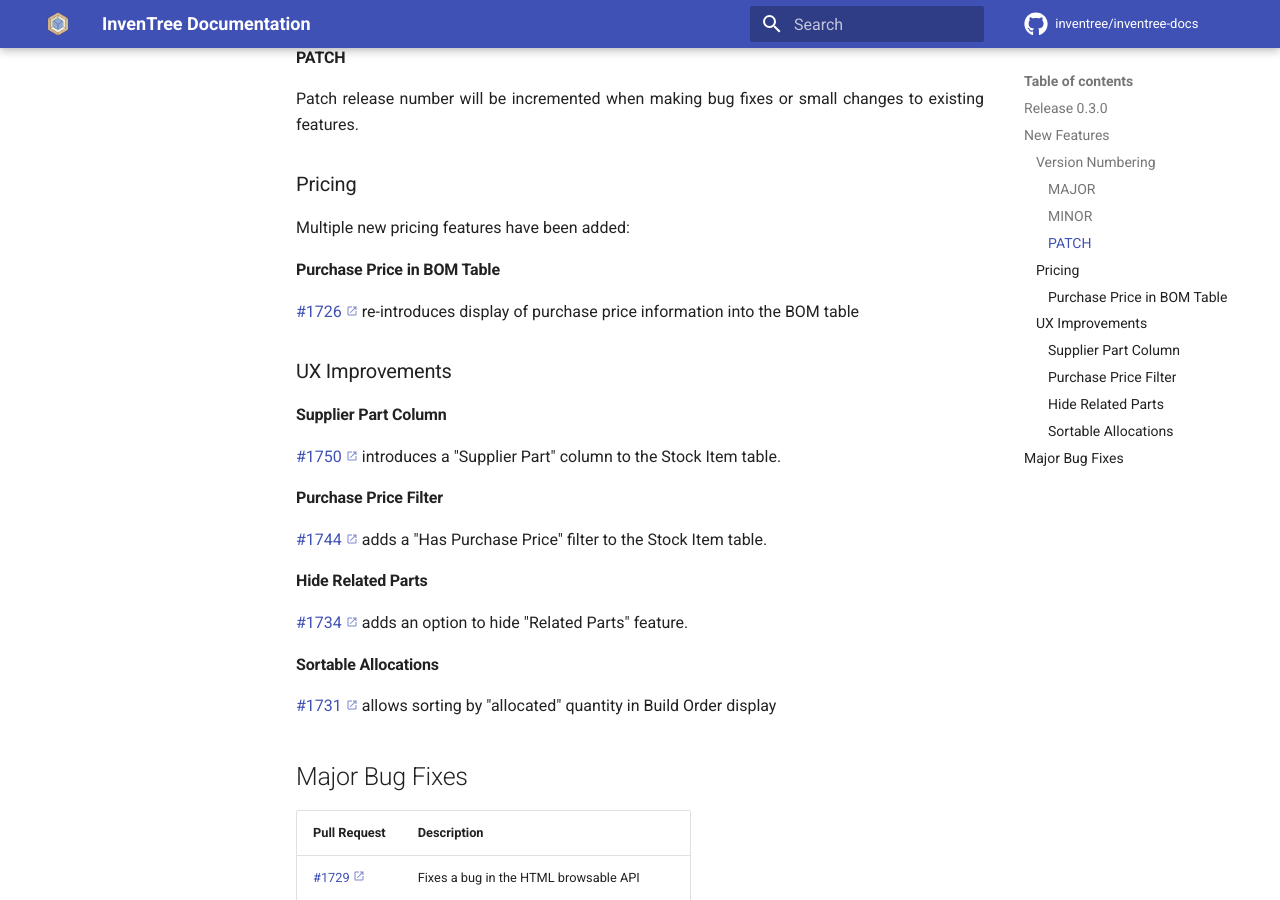
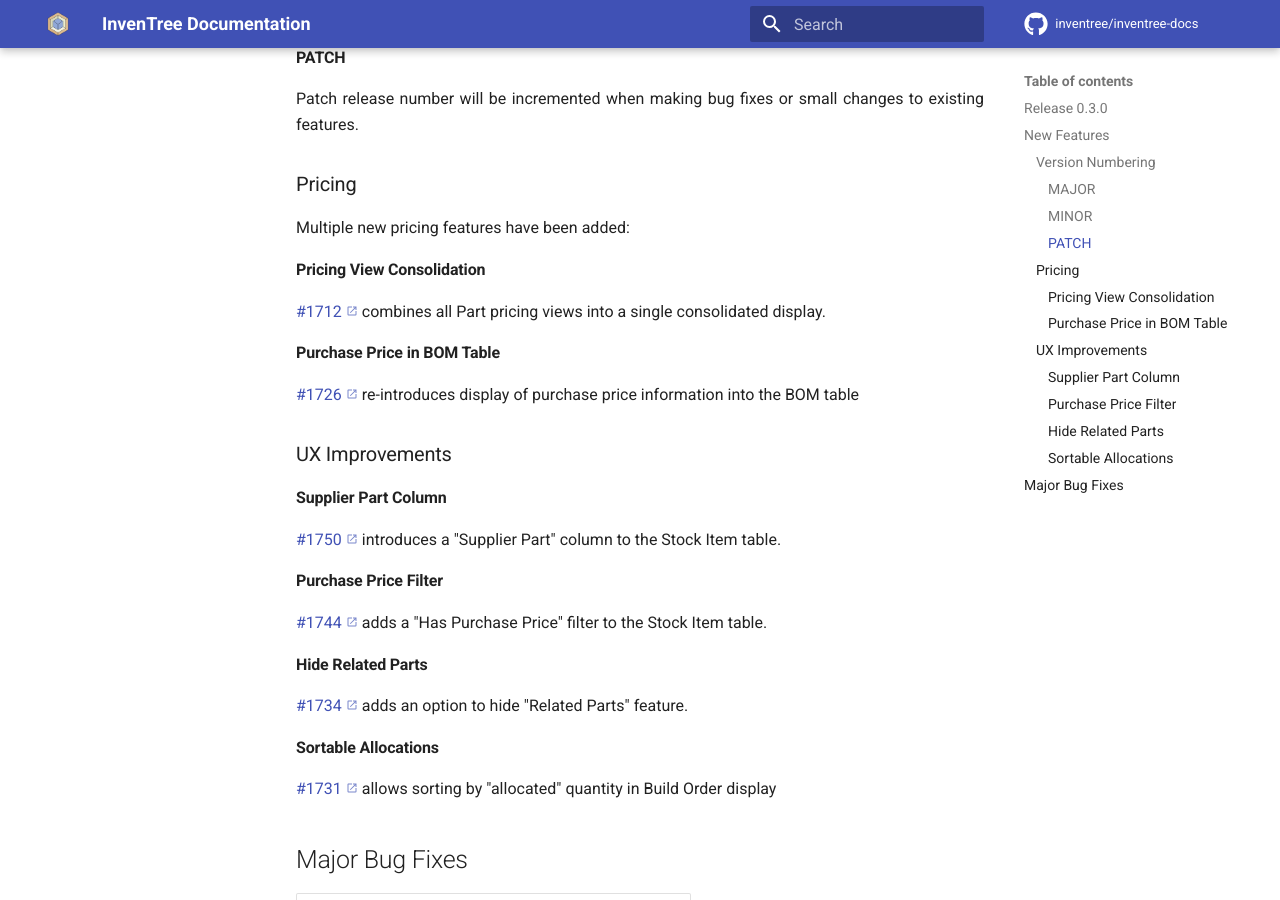
Before and after one commit to inventree/inventree-docs, an MkDocs documentation site: the page built from docs/releases/0.2.5.md, in a window 1280 px wide and 900 px high, scrolled down 651 px. Built offline with MkDocs 1.6.1 and Material for MkDocs 9.7.7, drawn with Linux system fonts in a browser that asks for light colours; a script that is not in the unit is left out; comment, search, counter and statistics services are not loaded.

Commit message:
Update 0.2.5.md
https://github.com/inventree/InvenTree/pull/1712

```diff
--- a/docs/releases/0.2.5.md
+++ b/docs/releases/0.2.5.md
@@ -28,6 +28,10 @@ Patch release number will be incremented when making bug fixes or small changes
 
 Multiple new pricing features have been added:
 
+#### Pricing View Consolidation
+
+[#1712](https://github.com/inventree/InvenTree/pull/1712) combines all Part pricing views into a single consolidated display.
+
 #### Purchase Price in BOM Table
 
 [#1726](https://github.com/inventree/InvenTree/pull/1726) re-introduces display of purchase price information into the BOM table
```
